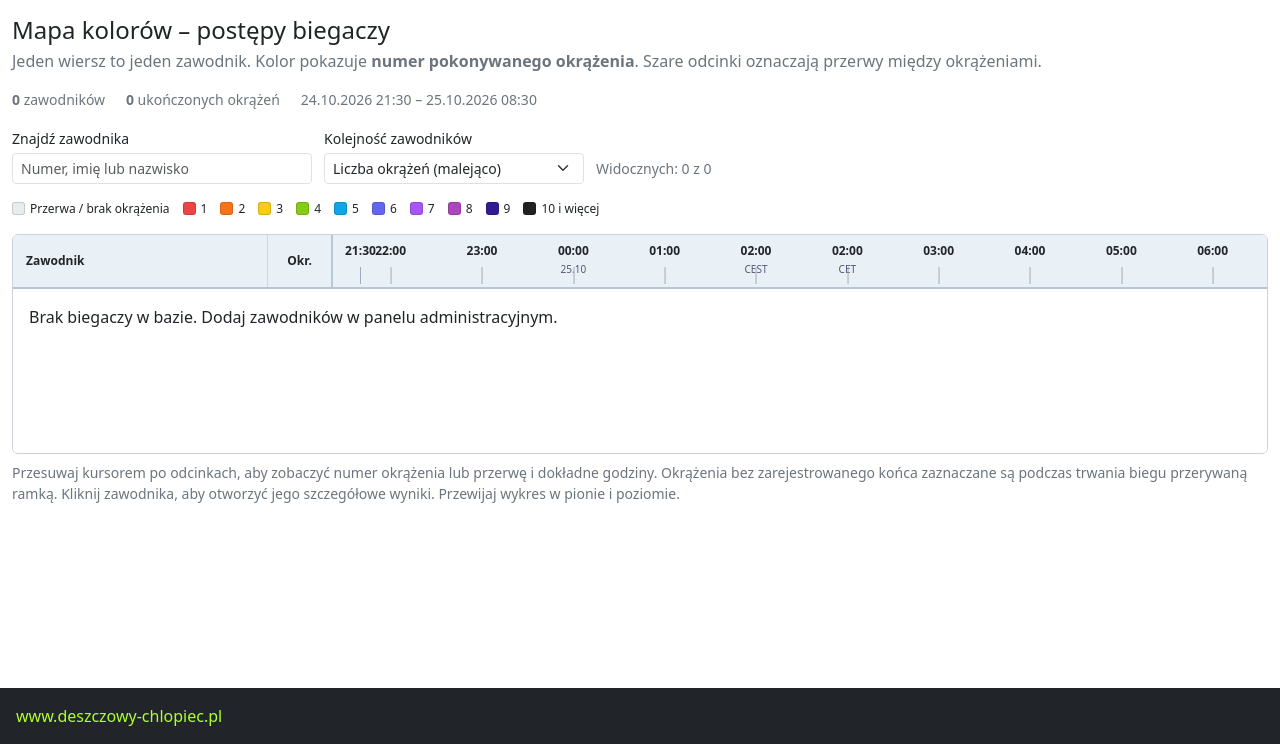
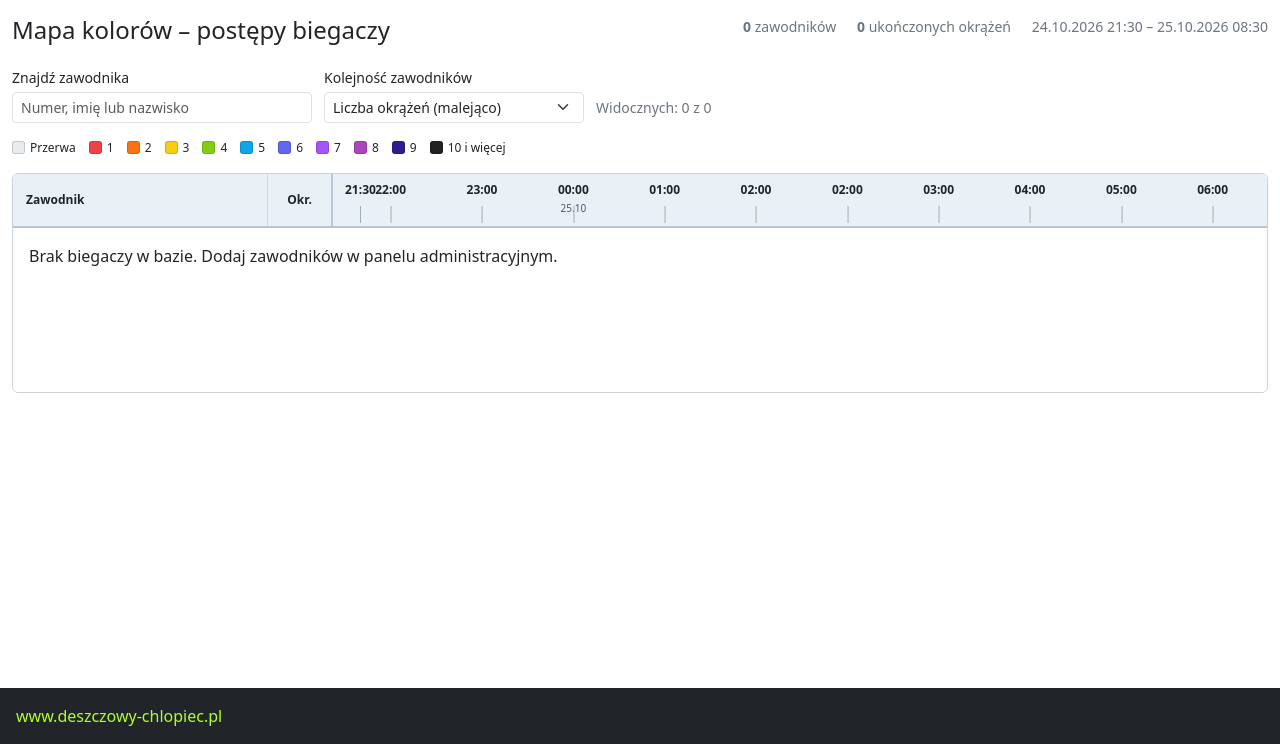
Before and after one commit to rzymski/runnersChart, a Django app: page /chart/heatmap/ in a window 1280 px wide. Shown: the part 56-800 px from the top of the page. Run offline with Django 4.2, Linux system fonts and the light colour scheme; data that the repository does not hold is empty; some libraries are stand-ins or nearby versions.

Commit message:
better heatmap no "CEST"

```diff
--- a/runChart/heatmap.py
+++ b/runChart/heatmap.py
@@ -1,10 +1,3 @@
-"""Dane do mapy okrążeń.
-
-Kolor oznacza NUMER okrążenia w przedziale od startLapDate do endLapDate.
-Odstępy pomiędzy okrążeniami mają kolor 0 (brak aktywnego okrążenia).
-Czas liczymy w UTC, żeby uniknąć błędów przy zmianie czasu w październiku.
-"""
-
 from collections import defaultdict
 from datetime import timedelta, timezone as datetime_timezone
 
@@ -14,8 +7,6 @@ from django.utils import timezone
 from .models import Runner, RunningLap
 
 
-# 0 = przerwa / brak aktywnego okrążenia, 1..9 = numer okrążenia,
-# 10+ = wspólny kolor; w dymku widoczny dokładny numer okrążenia.
 LAP_COLORS = (
     (0, "#e9ecef", "0"),
     (1, "#ef4444", "1"),
@@ -45,8 +36,8 @@ def _new_segment(start, end, lap_number, timeline_start, timeline_seconds, kind)
         'lap_number': lap_number,
         'band': min(lap_number, 10),
         'kind': kind,  # 'lap', 'break', 'open'
-        'start_label': _local(start).strftime('%d.%m %H:%M %Z'),
-        'end_label': _local(end).strftime('%d.%m %H:%M %Z'),
+        'start_label': _local(start).strftime('%d.%m %H:%M'),
+        'end_label': _local(end).strftime('%d.%m %H:%M'),
     }
 
 
@@ -150,17 +141,11 @@ def get_heatmap_context():
             'label': local_cursor.strftime('%H:%M'),
             'left': round(100 * (cursor - start).total_seconds() / span_seconds, 6),
             'edge': 'middle',
-            'tz_name': local_cursor.strftime('%Z'),
             'new_day': local_cursor.strftime('%d.%m') if local_cursor.hour == 0 else '',
         })
         cursor += timedelta(hours=1)
     ticks.append({'label': _local(end).strftime('%H:%M'), 'left': 100, 'edge': 'end'})
-    # Podczas zmiany czasu 02:00 w Polsce występuje dwukrotnie.
-    for index in range(1, len(ticks) - 2):
-        first, second = ticks[index], ticks[index + 1]
-        if first['label'] == second['label'] and first['edge'] == second['edge'] == 'middle':
-            first['tz_label'] = first['tz_name']
-            second['tz_label'] = second['tz_name']
+    # Podczas zmiany czasu 02:00 występuje dwukrotnie; zachowujemy oba punkty osi.
 
     return {
         'heatmap_rows': rows,
--- a/runChart/templates/chart/heatmap.html
+++ b/runChart/templates/chart/heatmap.html
@@ -7,7 +7,6 @@
     <div class="d-flex flex-wrap align-items-start justify-content-between gap-3 mb-3">
         <div>
             <h1 class="h4 mb-1">Mapa kolorów – postępy biegaczy</h1>
-            <p class="text-secondary mb-0">Jeden wiersz to jeden zawodnik. Kolor pokazuje <strong>numer pokonywanego okrążenia</strong>. Szare odcinki oznaczają przerwy między okrążeniami.</p>
         </div>
         <div class="hm-overview text-secondary small">
             <span><strong>{{ heatmap_runner_count }}</strong> zawodników</span>
@@ -15,15 +14,6 @@
             <span>{{ heatmap_start|date:"d.m.Y H:i" }} – {{ heatmap_end|date:"d.m.Y H:i" }}</span>
         </div>
     </div>
-
-    {% if heatmap_config_warning %}
-    <div class="alert alert-warning" role="alert">
-        Daty zarejestrowanych okrążeń są bardzo odległe od daty startu biegu.
-        Sprawdź ustawienie <code>FIRST_DAY</code> w <code>runProject/settings.py</code>
-        (obecnie {{ heatmap_start|date:"d.m.Y H:i" }}).
-        Ze względów wydajności nie rysuję osi rozciągniętej na wiele dni lub miesięcy.
-    </div>
-    {% endif %}
 
     <div class="hm-toolbar mb-3" aria-label="Narzędzia mapy kolorów">
         <div>
@@ -44,7 +34,7 @@
     <div class="hm-legend mb-3" aria-label="Legenda kolorów">
         {% for value, color, label in heatmap_colors %}
         <span class="hm-legend-item"><span class="hm-swatch" style="background: {{ color }}"></span>
-            {% if value == 0 %}Przerwa / brak okrążenia{% elif value == 10 %}10 i więcej{% else %}{{ label }}{% endif %}
+            {% if value == 0 %}Przerwa{% elif value == 10 %}10 i więcej{% else %}{{ label }}{% endif %}
         </span>
         {% endfor %}
     </div>
@@ -58,7 +48,6 @@
                     <span class="hm-axis-tick hm-axis-{{ tick.edge }}" style="left: {{ tick.left|stringformat:'.6f' }}%">
                         <span>{{ tick.label }}</span>
                         {% if tick.new_day %}<small>{{ tick.new_day }}</small>{% endif %}
-                        {% if tick.tz_label %}<small>{{ tick.tz_label }}</small>{% endif %}
                     </span>
                 {% endfor %}
             </div>
@@ -93,7 +82,6 @@
             {% endfor %}
         </div>
     </div>
-    <p class="small text-secondary mt-2 mb-0">Przesuwaj kursorem po odcinkach, aby zobaczyć numer okrążenia lub przerwę i dokładne godziny. Okrążenia bez zarejestrowanego końca zaznaczane są podczas trwania biegu przerywaną ramką. Kliknij zawodnika, aby otworzyć jego szczegółowe wyniki. Przewijaj wykres w pionie i poziomie.</p>
 </div>
 <div id="hm-tooltip" class="hm-tooltip" role="tooltip" hidden></div>
 <script defer src="{% static 'userPages/heatmap.js' %}"></script>
--- a/static/userPages/heatmap.js
+++ b/static/userPages/heatmap.js
@@ -54,7 +54,7 @@
         }
         const lap = Number(segment.dataset.lap);
         const kind = segment.dataset.kind;
-        const description = kind === 'break' ? 'Przerwa / brak aktywnego okrążenia'
+        const description = kind === 'break' ? 'Przerwa'
             : kind === 'open' ? `Okrążenie ${lap} – rozpoczęte, bez zarejestrowanego końca`
             : `Okrążenie ${lap}`;
         tooltip.textContent = `${segment.dataset.name}\n${description}\nOd: ${segment.dataset.start}\nDo: ${segment.dataset.end}${kind === 'open' ? ' (stan na teraz)' : ''}`;
```
